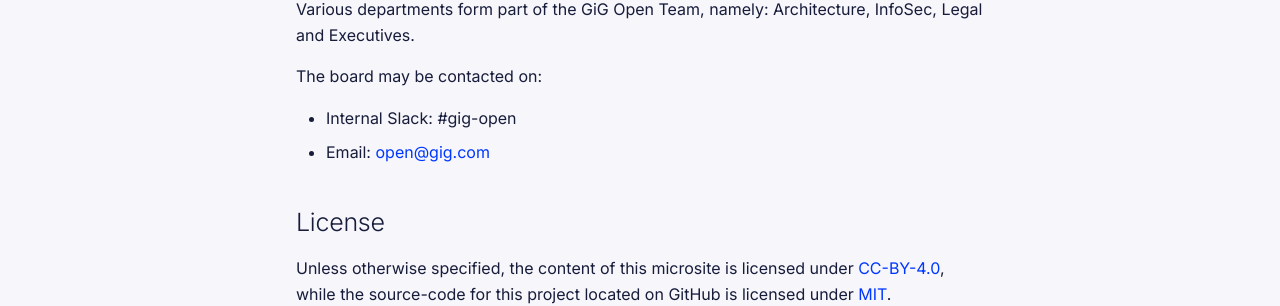
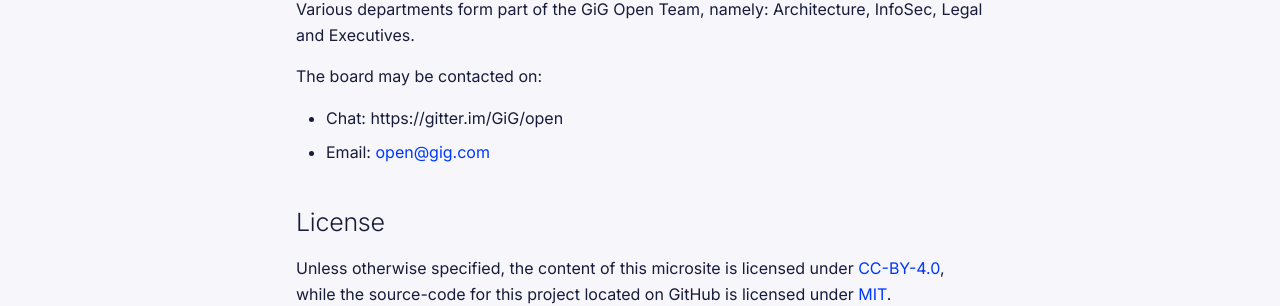
Before and after one commit to GiG/open, an MkDocs documentation site: the page built from docs/index.md, in a window 1280 px wide and 1065 px high. Shown: the part 443-749 px from the top of the window. Built offline with MkDocs 1.6.1 and Material for MkDocs 9.7.7, drawn with Linux system fonts in a browser that asks for light colours; comment, search, counter and statistics services are not loaded.

Commit message:
Replaced chat with Gitter

```diff
--- a/docs/index.md
+++ b/docs/index.md
@@ -10,7 +10,7 @@
 
 The board may be contacted on:
 
-* Internal Slack: #gig-open
+* Chat: https://gitter.im/GiG/open
 * Email: <open@gig.com>
 
 ## License
```
